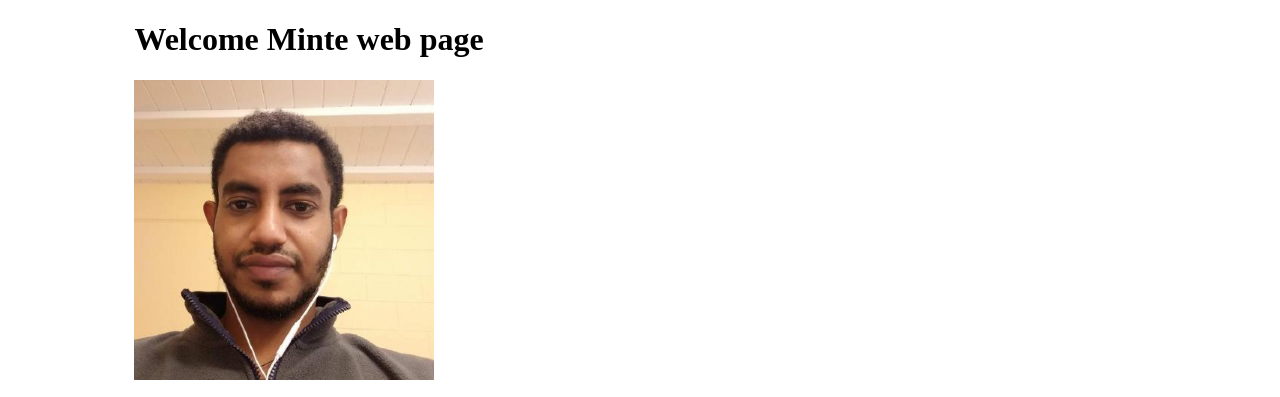
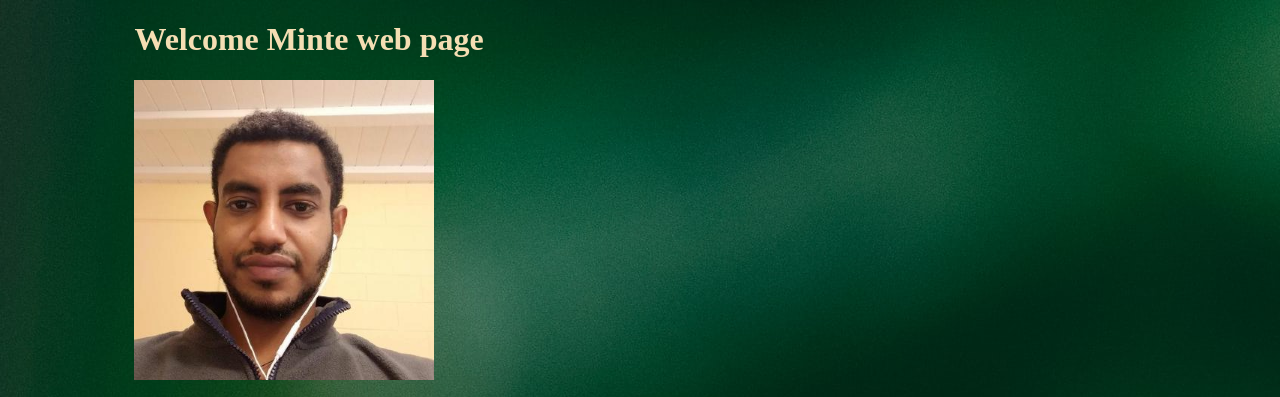
Before and after one commit to MintuTF/MintuTF.github.io, a plain HTML site: page index.html in a window 1280 px wide. Shown: the top 397 px of the page. Drawn offline with Linux system fonts and the light colour scheme.

Commit message:
h1and body style fixed

```diff
--- a/style/style.css
+++ b/style/style.css
@@ -1,10 +1,10 @@
 
-.about-head-one{
+h1{
 
-    color: blue;
+    color: wheat;
 }
 
-.about-body{
+body{
 
 
     background-image:url("../images/about-background.jpg");
```
